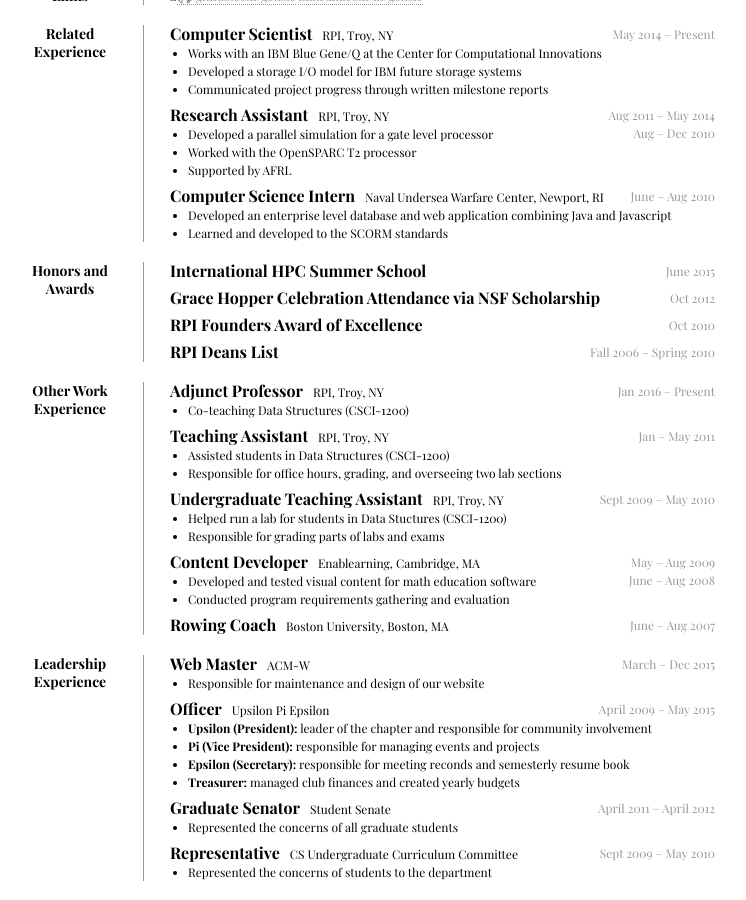
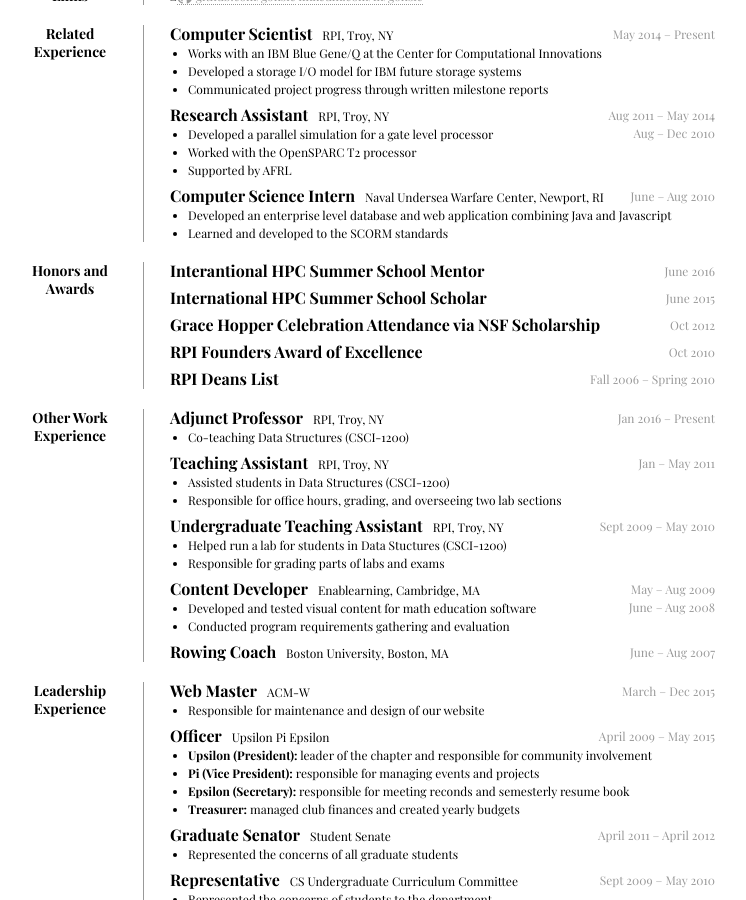
Before and after one commit to gonsie/gonsie.github.io, a Jekyll site: the page index.html, which Jekyll copies as it is, in a window 1280 px wide and 900 px high, scrolled down 357 px. Shown: the whole window, without its empty margins (270-1016 px from the left). Built offline with Jekyll 4.4.1, drawn with Linux system fonts in a browser that asks for light colours; some web fonts are replaced.

Commit message:
ihpcss metor

```diff
--- a/index.html
+++ b/index.html
@@ -146,7 +146,11 @@
             <dt>Honors and Awards</dt>
             <dd>
                 <h2>
-                    <strong>International HPC Summer School</strong>
+                    <strong>Interantional HPC Summer School Mentor</strong>
+                    <span>June 2016</span>
+                </h2>
+                <h2 class="smartmargin">
+                    <strong>International HPC Summer School Scholar</strong>
                     <span>June 2015</span>
                 </h2>
                 <h2 class="smartmargin">
```
